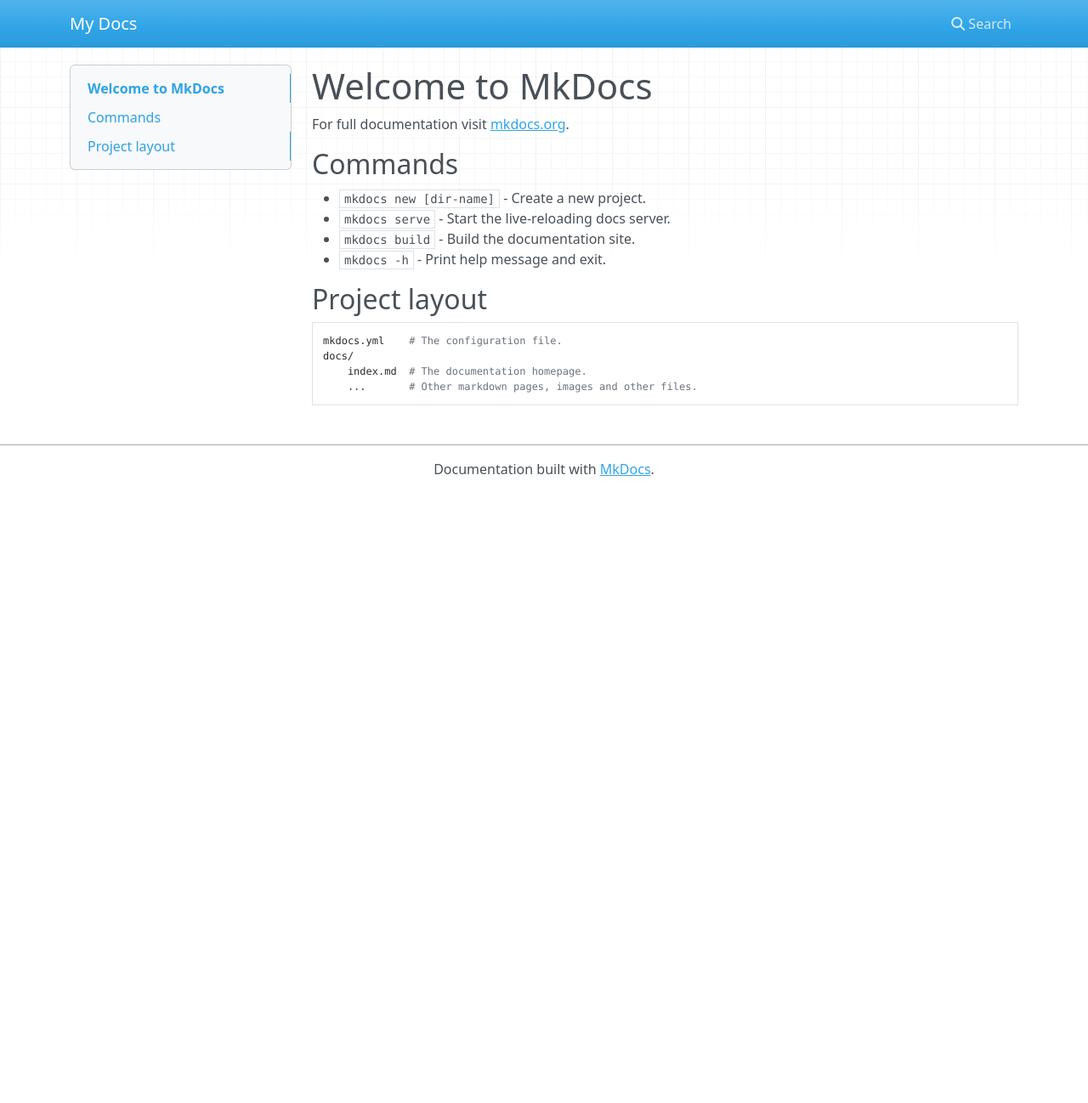
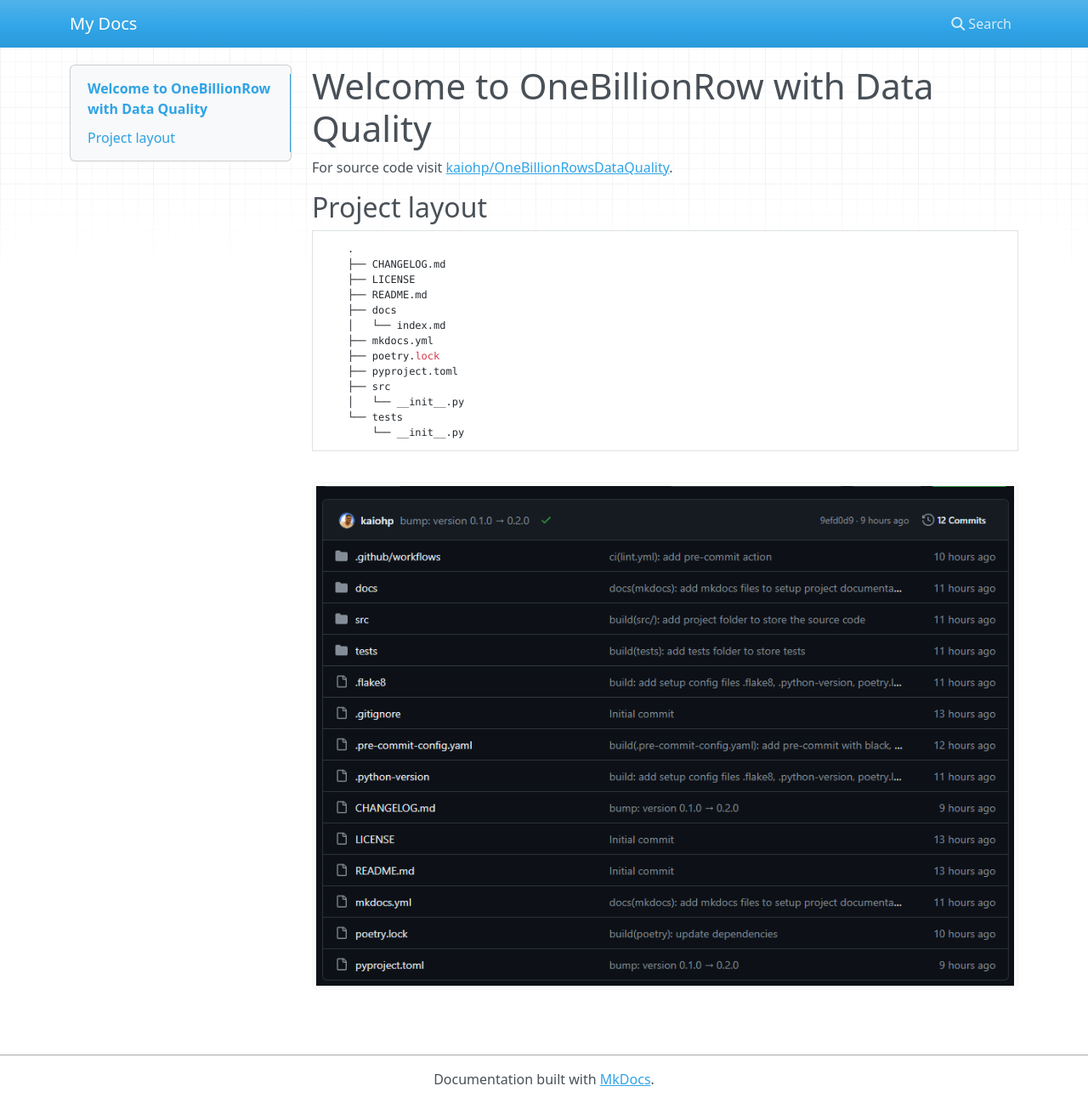
Before and after one commit to kaiohp/OneBillionRowsDataQuality, an MkDocs documentation site: the page built from docs/index.md, in a window 1280 px wide and 1298 px high. Shown: the whole window at 85% size. Built offline with MkDocs 1.6.1, drawn with Linux system fonts in a browser that asks for light colours; nearby versions of some CDN libraries.

Commit message:
docs(docs): add initial documentation to project

```diff
--- a/docs/index.md
+++ b/docs/index.md
@@ -1,17 +1,21 @@
-# Welcome to MkDocs
+# Welcome to OneBillionRow with Data Quality
 
-For full documentation visit [mkdocs.org](https://www.mkdocs.org).
-
-## Commands
-
-* `mkdocs new [dir-name]` - Create a new project.
-* `mkdocs serve` - Start the live-reloading docs server.
-* `mkdocs build` - Build the documentation site.
-* `mkdocs -h` - Print help message and exit.
+For source code visit [kaiohp/OneBillionRowsDataQuality](https://github.com/kaiohp/OneBillionRowsDataQuality).
 
 ## Project layout
 
-    mkdocs.yml    # The configuration file.
-    docs/
-        index.md  # The documentation homepage.
-        ...       # Other markdown pages, images and other files.
+        .
+        ├── CHANGELOG.md
+        ├── LICENSE
+        ├── README.md
+        ├── docs
+        │   └── index.md
+        ├── mkdocs.yml
+        ├── poetry.lock
+        ├── pyproject.toml
+        ├── src
+        │   └── __init__.py
+        └── tests
+            └── __init__.py
+
+![home](./pics/github.png)
```
Also changed, not shown: docs/pics/github.png (added).
